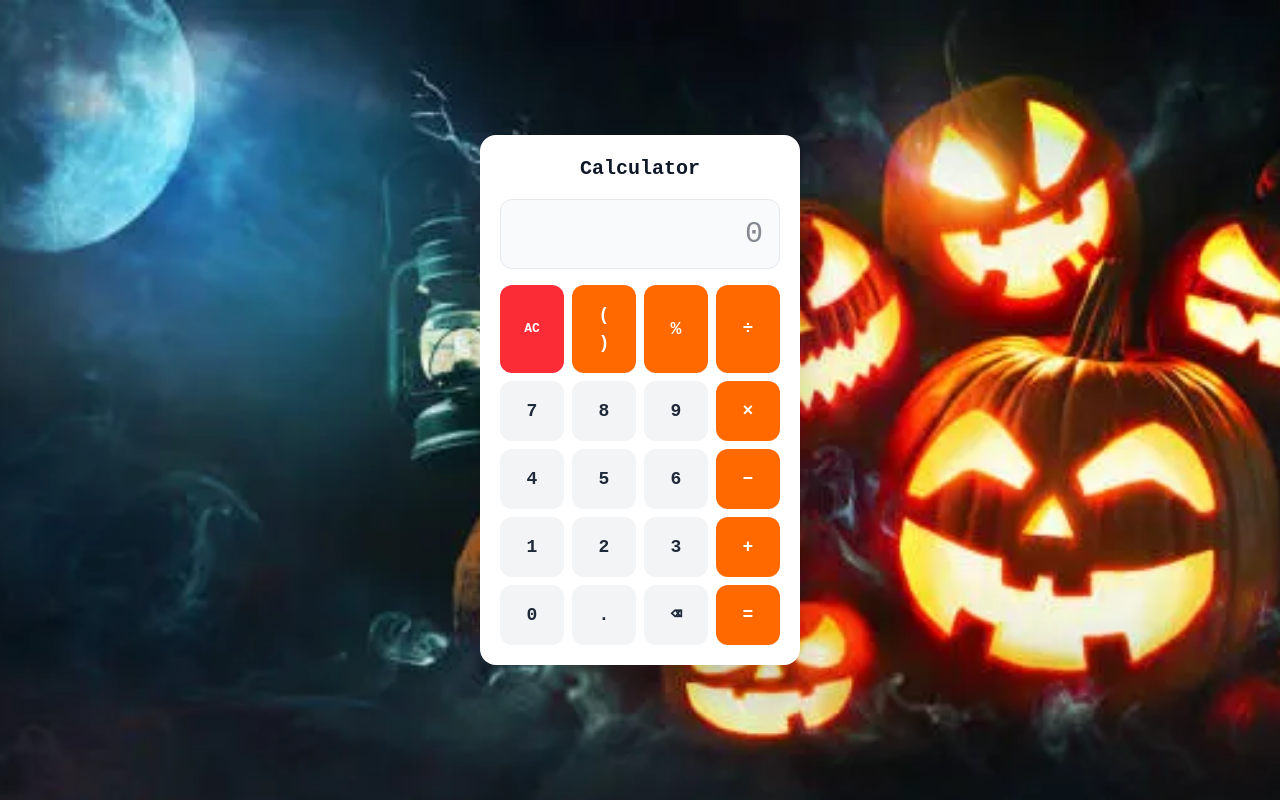
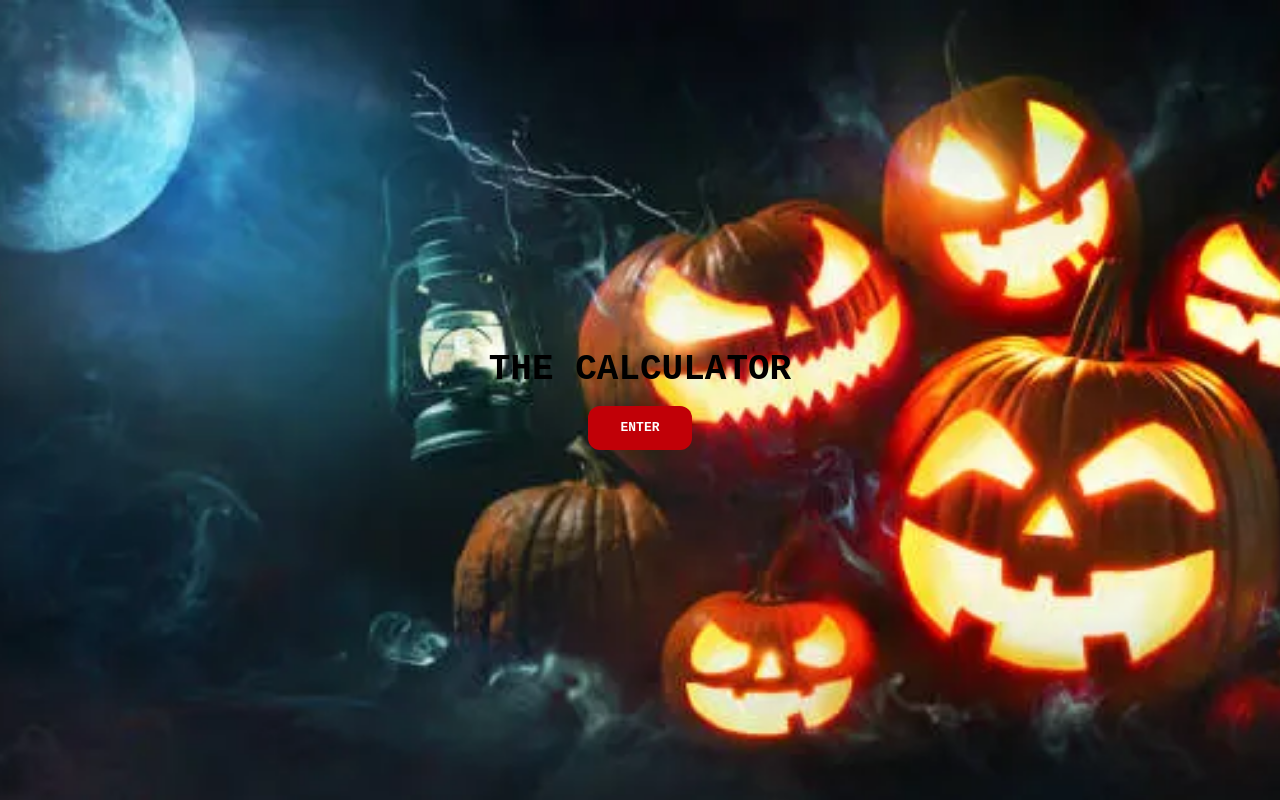
Before and after one commit to akshaykpillai369-max/Halloween_Calculator, a React (Vite) app: page / in a window 1280 px wide. Built offline with nearby package versions, Linux system fonts and the light colour scheme.

Commit message:
added background music

```diff
--- a/src/App.jsx
+++ b/src/App.jsx
@@ -1,9 +1,20 @@
 
 import { useState } from "react";
+
+let audio;
 
 export default function App() {
   const [display, setDisplay] = useState("")
   const [isSpooky, setIsSpooky] = useState(false)
+  const [hasEntered, setHasEntered] = useState(false)
+
+  function enterWebsite() {
+    audio = new Audio("/music.mp3")
+    audio.loop = true
+    audio.play().catch(console.error)
+
+    setHasEntered(true)
+  }
 
   function press(value) {
     setDisplay((previous) => previous + value)
@@ -17,6 +28,15 @@ export default function App() {
     setDisplay((previous) => previous.slice(0, -1))
   }
 
+  function startHorror() {
+    if (audio) {
+      audio.pause();
+      audio.currentTime = 0
+    }
+
+    setIsSpooky(true)
+  }
+
   const numButton =
     "rounded-xl bg-gray-100 p-4 text-lg font-semibold text-gray-800 transition hover:bg-gray-200 active:scale-95";
   const opButton =
@@ -27,7 +47,21 @@ export default function App() {
       className="flex min-h-screen flex-col items-center justify-center bg-cover bg-center bg-no-repeat p-4"
       style={{ backgroundImage: "url('/scary_image.png')" }}
     >
-      {isSpooky ? (
+      {!hasEntered ? (
+        <div className="text-center text-black">
+          <h1 className="mb-4 text-4xl font-bold">
+            THE CALCULATOR
+          </h1>
+
+
+          <button
+            onClick={enterWebsite}
+            className="rounded-xl bg-red-700 px-8 py-3 font-bold text-white hover:bg-red-600"
+          >
+            ENTER
+          </button>
+        </div>
+      ) : isSpooky ? (
         <div className="fixed inset-0 z-50 flex items-center justify-center bg-black">
           <h1 className="text-center text-3xl font-bold text-red-600">
             YOU SHOULDN'T HAVE PRESSED THAT.
@@ -38,6 +72,7 @@ export default function App() {
           <h1 className="mb-4 text-center text-xl font-bold">
             Calculator
           </h1>
+
           <section className="output-area mb-4">
             <input
               type="text"
@@ -48,6 +83,7 @@ export default function App() {
               className="w-full rounded-xl border border-gray-200 bg-gray-50 p-4 text-right text-3xl font-medium outline-none"
             />
           </section>
+
           <div className="input-area grid grid-cols-4 gap-2">
             <button onClick={clearScreen} className="rounded-xl bg-red-500 p-3 font-semibold text-white transition hover:bg-red-600 active:scale-95">AC</button>
             <button onClick={() => press("()")} className={opButton}>( )</button>
@@ -68,15 +104,12 @@ export default function App() {
             <button onClick={() => press("0")} className={numButton}>0</button>
             <button onClick={() => press(".")} className={numButton}>.</button>
             <button onClick={backspace} className={numButton}>⌫</button>
-          <button
-            onClick={() => setIsSpooky(true)}
-            className={opButton}
-          >
+            <button onClick={startHorror} className={opButton}>
               =
             </button>
           </div>
         </main>
       )}
     </div>
-  )
+  );
 }
```
Also changed, not shown: 1 other file (tests, documents, lock files or other folders). Lines whose indentation alone changed are shown as unchanged.
